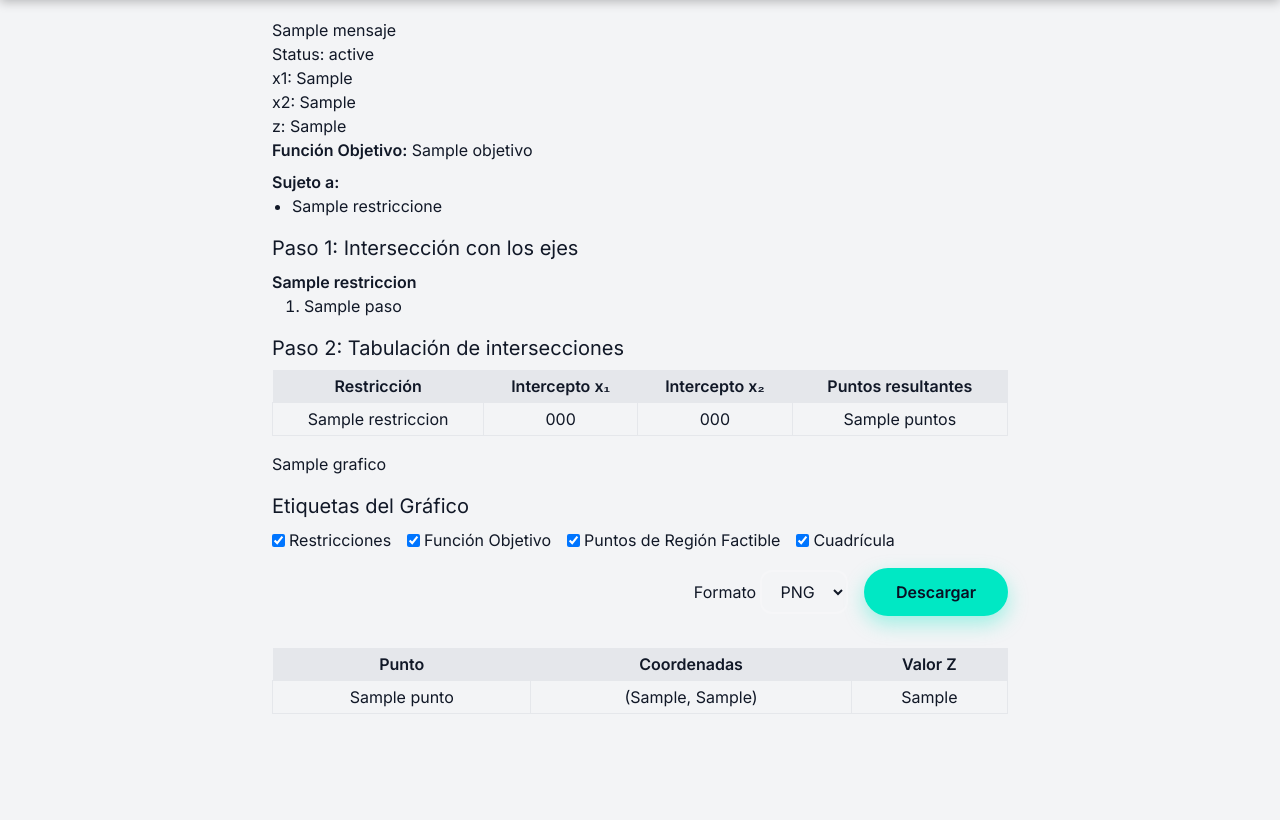
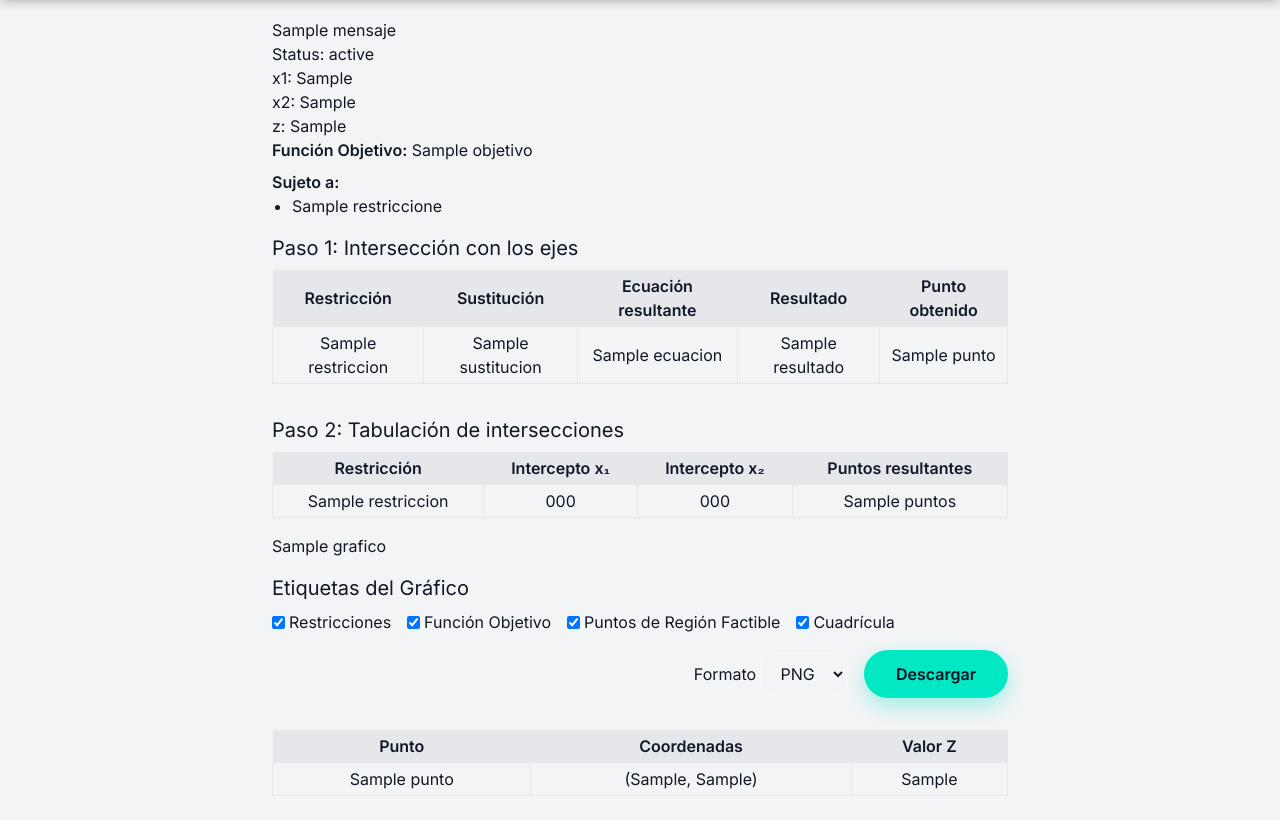
Before and after one commit to YANA021/MOP-Repository, a Django app: template Mop_Proyecto/templates/resultado.html in a window 1280 px wide. Shown: the part 54-874 px from the top of the page. Before the commit the page ends 768 px from the top, so only its background shows below. Run offline with Django 5.2, Linux system fonts and the light colour scheme; the template is opened without the code that fills it: most values are stand-ins (such as "Sample title", 1, 10 or a date in 2020); some libraries are stand-ins or nearby versions.

Commit message:
Cambiando a otro formato que se vea mejor

```diff
--- a/Mop_Proyecto/templates/resultado.html
+++ b/Mop_Proyecto/templates/resultado.html
@@ -18,14 +18,31 @@
     </ul>
 
    <h2 class="text-xl mt-4 mb-2">Paso 1: Intersección con los ejes</h2>
-    {% for paso in pasos_inter %}
-    <p class="font-semibold">{{ paso.restriccion }}</p>
-    <ol class="list-decimal ml-8 mb-4">
-        {% for p in paso.pasos %}
-        <li>{{ p }}</li>
-        {% endfor %}
-    </ol>
-    {% endfor %}
+
+   <div class="overflow-x-auto">
+    <table class="min-w-full text-center mb-4">
+        <thead>
+            <tr class="bg-gray-200">
+                <th class="px-2 py-1">Restricción</th>
+                <th class="px-2 py-1">Sustitución</th>
+                <th class="px-2 py-1">Ecuación resultante</th>
+                <th class="px-2 py-1">Resultado</th>
+                <th class="px-2 py-1">Punto obtenido</th>
+            </tr>
+        </thead>
+        <tbody>
+            {% for fila in pasos_inter %}
+            <tr class="{% if fila.resumen %}font-semibold{% endif %}">
+                <td class="border px-2 py-1">{{ fila.restriccion }}</td>
+                <td class="border px-2 py-1">{{ fila.sustitucion }}</td>
+                <td class="border px-2 py-1">{{ fila.ecuacion }}</td>
+                <td class="border px-2 py-1">{{ fila.resultado }}</td>
+                <td class="border px-2 py-1">{% if fila.resumen %}<strong>{{ fila.punto }}</strong>{% else %}{{ fila.punto }}{% endif %}</td>
+            </tr>
+            {% endfor %}
+        </tbody>
+    </table>
+    </div>
 
     <h2 class="text-xl mt-4 mb-2">Paso 2: Tabulación de intersecciones</h2>
     <div class="overflow-x-auto">
```
Also changed, not shown: MetodoGrafico/tabla_intersecciones.py (+27 -13 lines).
